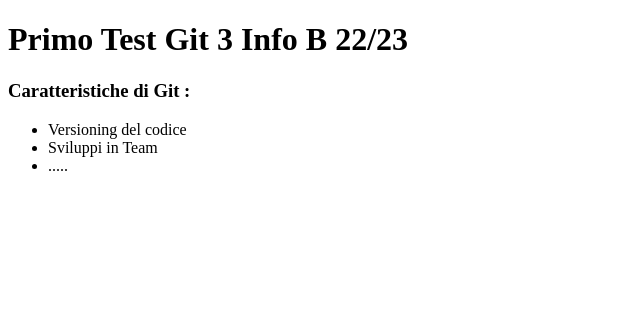
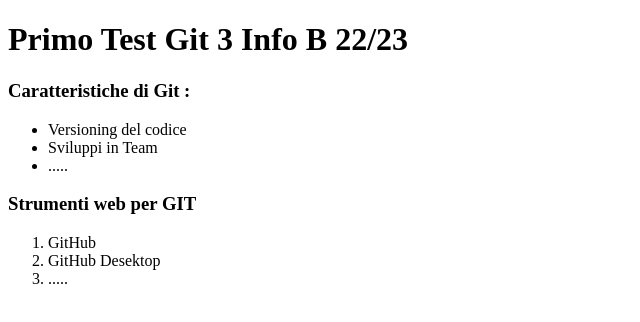
Before and after one commit to jurrbl/test, a plain HTML site: page index.html in a window 1280 px wide. Shown: the whole page, without its empty margins (0-640 px from the left). Drawn offline with Linux system fonts and the light colour scheme.

Commit message:
Aggiunto elenco numerato strumenti

```diff
--- a/index.html
+++ b/index.html
@@ -1,11 +1,13 @@
 <!DOCTYPE html>
 <html lang="en">
+
 <head>
     <meta charset="UTF-8">
     <meta http-equiv="X-UA-Compatible" content="IE=edge">
     <meta name="viewport" content="width=device-width, initial-scale=1.0">
     <title>Document</title>
 </head>
+
 <body>
     <h1>Primo Test Git 3 Info B 22/23</h1>
     <h3>Caratteristiche di Git : </h3>
@@ -14,5 +16,12 @@
         <li>Sviluppi in Team</li>
         <li>.....</li>
     </ul>
+    <h3>Strumenti web per GIT</h3>
+    <ol>
+        <li>GitHub</li>
+        <li>GitHub Desektop</li>
+        <li>.....</li>
+    </ol>
 </body>
+
 </html>
```
